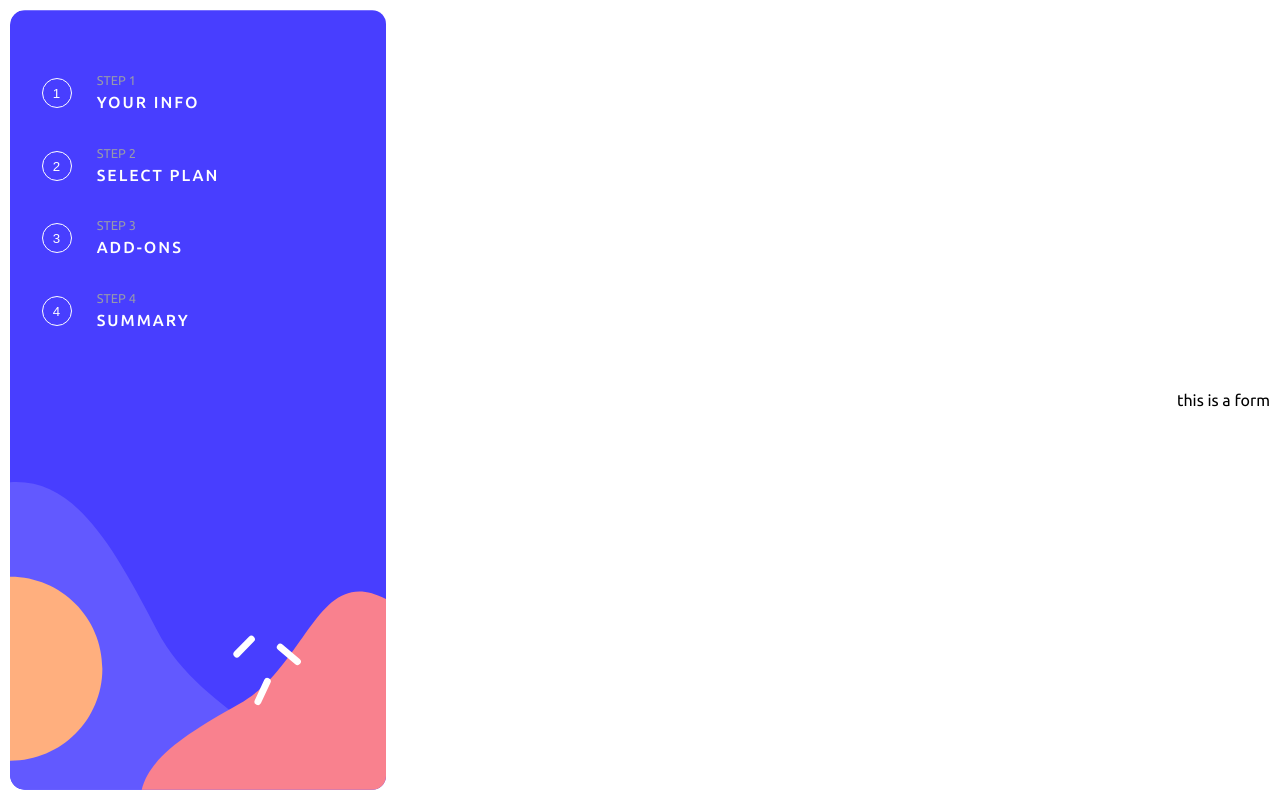
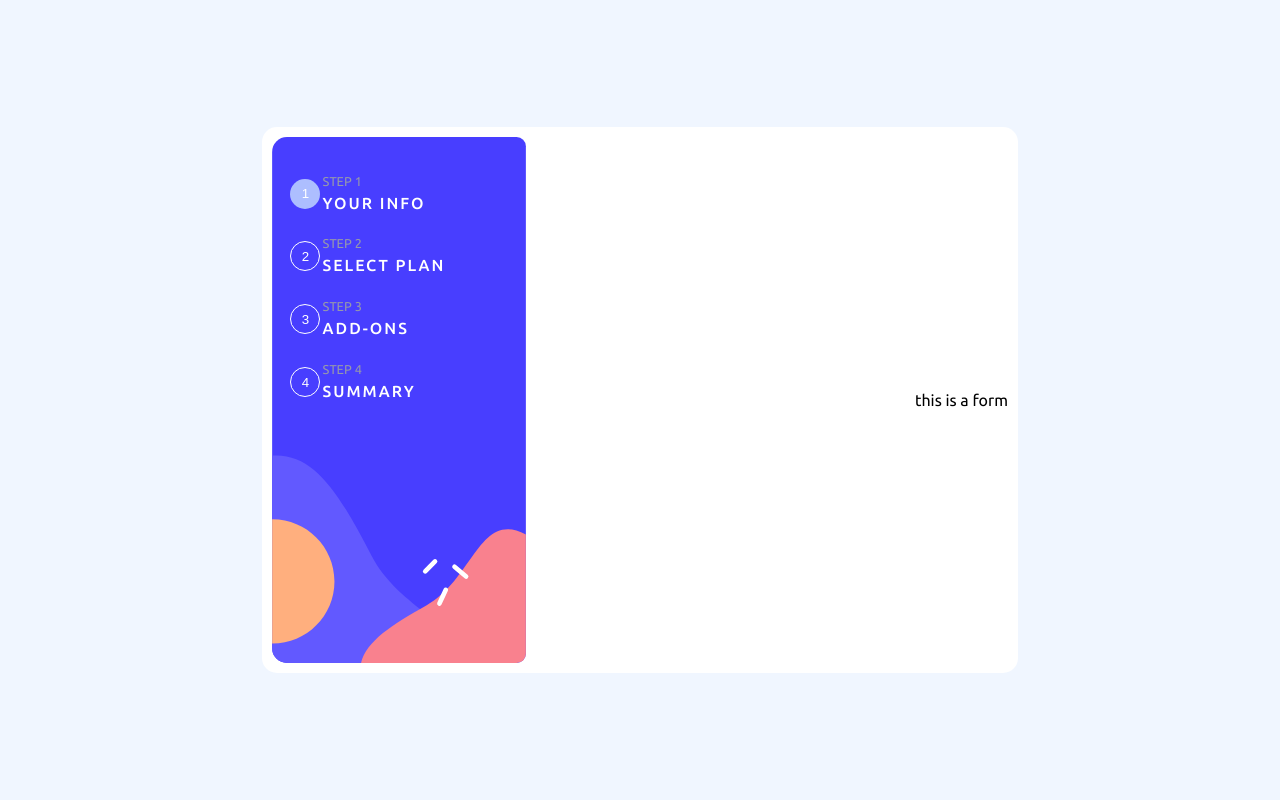
Before and after one commit to SomtoJF/Multi-step-form, a React (Vite) app: page / in a window 1280 px wide. Built offline with nearby package versions, Linux system fonts and the light colour scheme.

Commit message:
move form and sidebar into a popover

```diff
--- a/src/App.sass
+++ b/src/App.sass
@@ -4,10 +4,22 @@
   margin: 0px
   padding: 10px
   display: flex
-  background-color: index.$light-background-color
   width: 100vw
   height: 100vh
-  justify-content: space-between
+  justify-content: center
+  align-items: center
   box-sizing: border-box
   align-items: center
   font-family: index.$font-regular
+  background-color: index.$magnolia
+
+  #popover
+    background-color: index.$light-background-color
+    width: 60%
+    height: 70%
+    border-radius: 15px
+    padding: 10px
+    box-sizing: border-box
+    display: flex
+    justify-content: space-between
+    align-items: center
--- a/src/App.tsx
+++ b/src/App.tsx
@@ -1,11 +1,15 @@
+import { useState } from "react";
 import "./App.sass";
 import SideBar from "./components/SideBar";
 
 function App() {
+	const [currentStep, setCurrentStep] = useState(1);
 	return (
 		<div id="form-page">
-			<SideBar />
-			<form action="">this is a form</form>
+			<div id="popover">
+				<SideBar currentStep={currentStep} setCurrentStep={setCurrentStep} />
+				<form action="">this is a form</form>
+			</div>
 		</div>
 	);
 }
```
